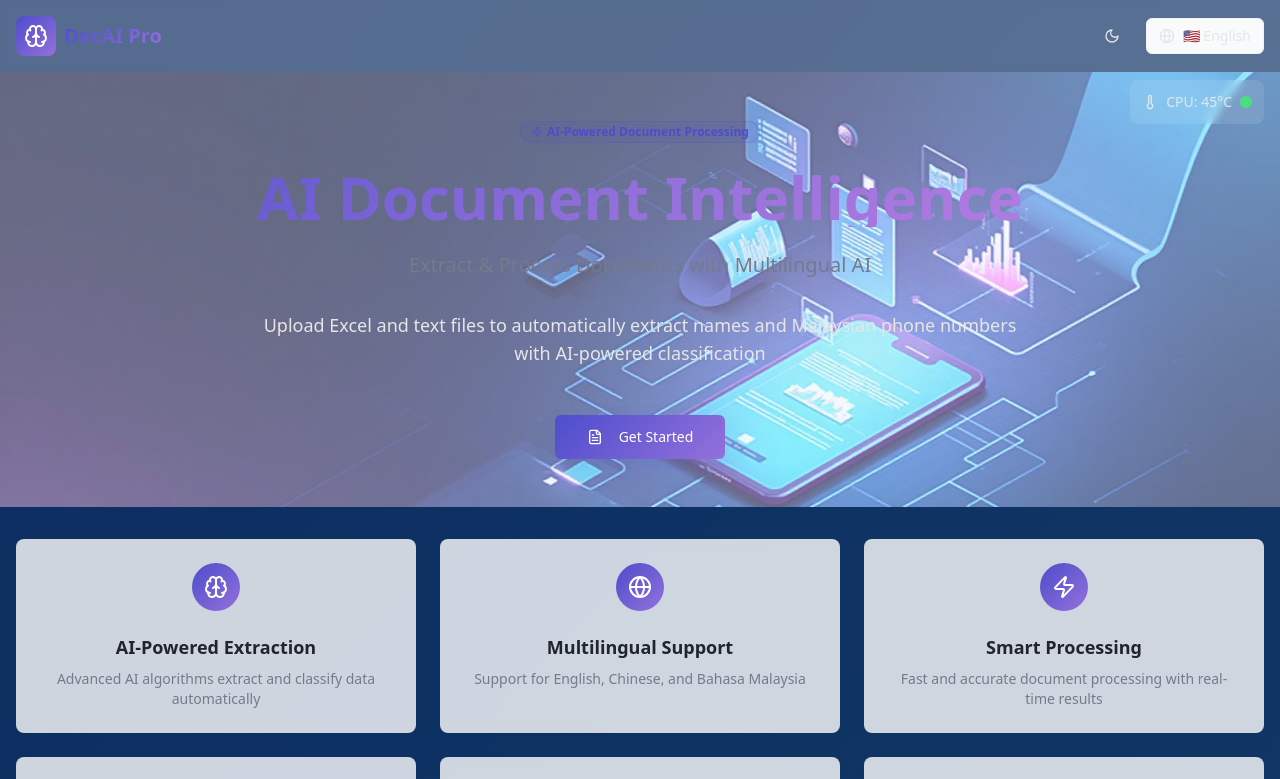
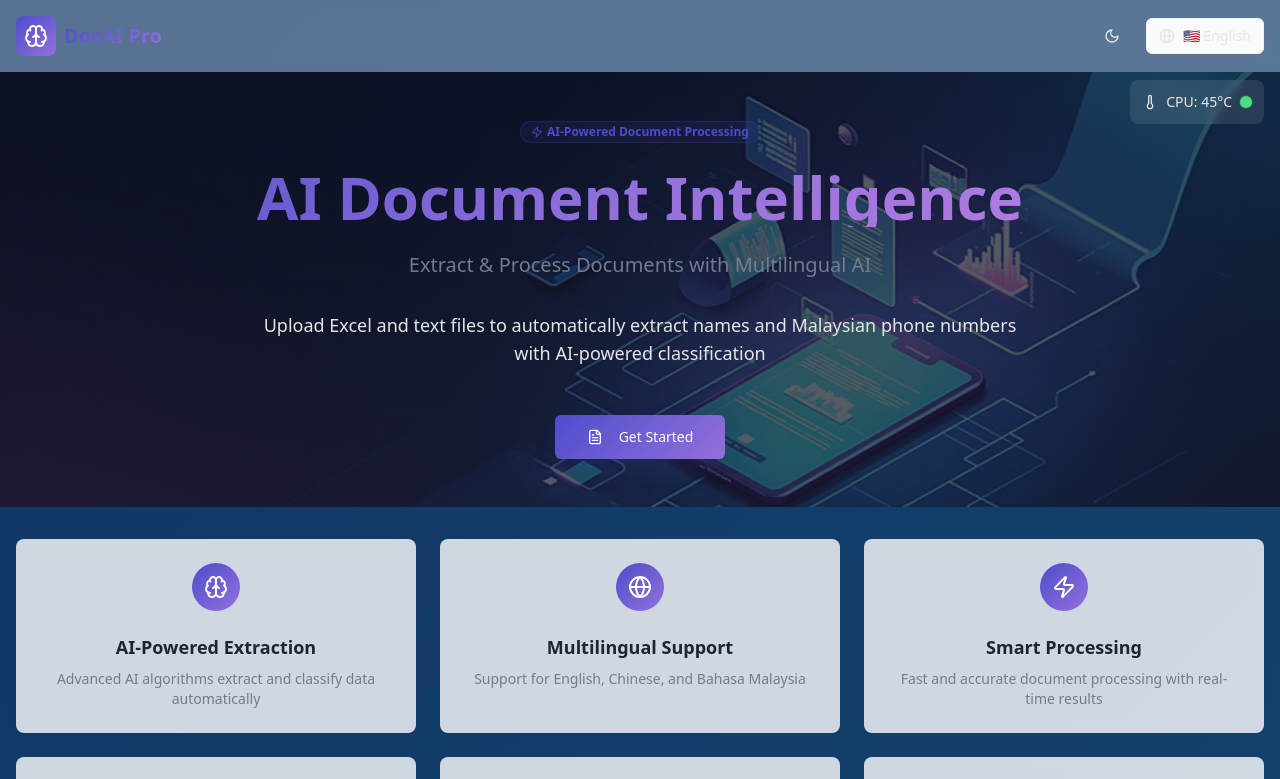
Before and after one commit to rexwongsd/multi-extract-ai-doc-ai-rex, a React (Vite) app: page / in a window 1280 px wide. Shown: the top 779 px of the page. Built offline with nearby package versions, Linux system fonts and the light colour scheme.

Commit message:
Implement hero section background changes

```diff
--- a/src/pages/Index.tsx
+++ b/src/pages/Index.tsx
@@ -174,10 +174,10 @@ const Index = () => {
     >
       {/* Global Animated Background */}
       <div
-        className="fixed inset-0 opacity-20 animate-gradient-shift pointer-events-none"
+        className="fixed inset-0 opacity-50 animate-gradient-shift pointer-events-none"
         style={{
           background: isDarkMode
-            ? 'linear-gradient(-45deg, hsl(var(--primary)/0.1), hsl(var(--accent)/0.1), hsl(var(--primary)/0.05), hsl(var(--accent)/0.05))'
+            ? 'linear-gradient(-45deg, hsl(var(--primary)/0.2), hsl(var(--accent)/0.2), hsl(var(--primary)/0.15), hsl(var(--accent)/0.15))'
             : 'var(--temp-background, var(--gradient-primary))',
           backgroundSize: '400% 400%'
         }}
@@ -227,13 +227,13 @@ const Index = () => {
       <section className="relative py-12 overflow-hidden">
         {/* Dynamic Animated Background */}
         <div
-          className="absolute inset-0 opacity-30 animate-temp-pulse"
+          className="absolute inset-0 opacity-60 animate-temp-pulse"
           style={{
-            background: isDarkMode ? 'hsl(var(--primary)/0.1)' : 'var(--temp-background, var(--gradient-hero))'
+            background: isDarkMode ? 'hsl(var(--primary)/0.2)' : 'var(--temp-background, var(--gradient-hero))'
           }}
         ></div>
         <div className="absolute inset-0" style={{
-          backgroundImage: `linear-gradient(rgba(240, 245, 255, ${isDarkMode ? '0.1' : '0.4'}), rgba(240, 245, 255, ${isDarkMode ? '0.1' : '0.4'})), url(${heroImage})`,
+          backgroundImage: `linear-gradient(rgba(15, 20, 30, ${isDarkMode ? '0.6' : '0.7'}), rgba(20, 25, 35, ${isDarkMode ? '0.6' : '0.7'})), url(${heroImage})`,
           backgroundSize: 'cover',
           backgroundPosition: 'center'
         }}></div>
@@ -242,28 +242,28 @@ const Index = () => {
         <div
           className="absolute top-20 left-10 w-20 h-20 rounded-full blur-xl animate-temp-float"
           style={{
-            backgroundColor: isDarkMode ? 'hsl(var(--primary)/0.2)' : 'var(--temp-primary, hsl(var(--primary)))/0.3',
+            backgroundColor: isDarkMode ? 'hsl(var(--primary)/0.3)' : 'var(--temp-primary, hsl(var(--primary)))/0.5',
             animationDelay: '0s'
           }}
         ></div>
         <div
           className="absolute top-40 right-20 w-32 h-32 rounded-full blur-2xl animate-temp-float"
           style={{
-            backgroundColor: isDarkMode ? 'hsl(var(--accent)/0.15)' : 'var(--temp-accent, hsl(var(--accent)))/0.25',
+            backgroundColor: isDarkMode ? 'hsl(var(--accent)/0.25)' : 'var(--temp-accent, hsl(var(--accent)))/0.4',
             animationDelay: '1s'
           }}
         ></div>
         <div
           className="absolute bottom-20 left-1/4 w-24 h-24 rounded-full blur-xl animate-temp-float"
           style={{
-            backgroundColor: isDarkMode ? 'hsl(var(--primary-glow)/0.2)' : 'var(--temp-primary, hsl(var(--primary-glow)))/0.35',
+            backgroundColor: isDarkMode ? 'hsl(var(--primary-glow)/0.3)' : 'var(--temp-primary, hsl(var(--primary-glow)))/0.5',
             animationDelay: '2s'
           }}
         ></div>
         <div
           className="absolute top-1/2 right-1/3 w-16 h-16 rounded-full blur-lg animate-temp-float"
           style={{
-            backgroundColor: isDarkMode ? 'hsl(var(--accent)/0.1)' : 'var(--temp-accent, hsl(var(--accent)))/0.2',
+            backgroundColor: isDarkMode ? 'hsl(var(--accent)/0.2)' : 'var(--temp-accent, hsl(var(--accent)))/0.35',
             animationDelay: '1.5s'
           }}
         ></div>
```
